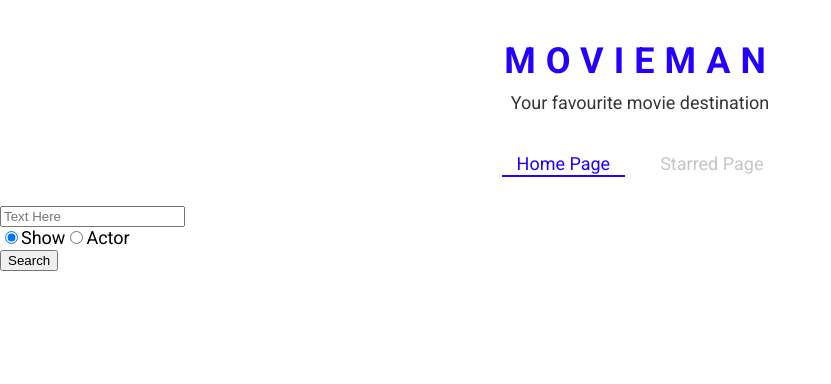
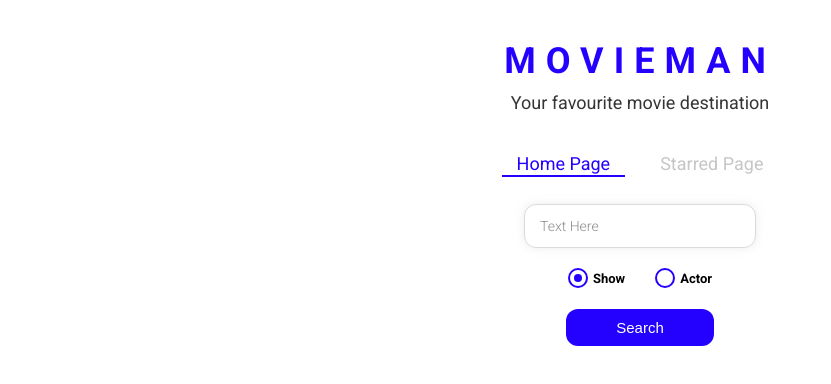
Before and after one commit to pratham-singh-data/movieman, a React (Create React App) app: page / in a window 1280 px wide. Shown: the top 384 px of the page, without its empty margins (0-831 px from the left). Built offline with nearby package versions, Linux system fonts and the light colour scheme.

Commit message:
Final Styling Done

```diff
--- /dev/null
+++ b/src/components/CustomRadio.js
@@ -0,0 +1,71 @@
+import React from "react";
+import styled from "styled-components";
+
+const RadioWrapper = styled.label`
+  display: block;
+  position: relative;
+  padding-left: 25px;
+  cursor: pointer;
+  font-size: 13px;
+  user-select: none;
+  font-weight: 700;
+  line-height: 1.65;
+
+  input {
+    position: absolute;
+    opacity: 0;
+    cursor: pointer;
+  }
+
+  span {
+    position: absolute;
+    top: 0;
+    left: 0;
+    height: 16px;
+    width: 16px;
+    background-color: #fff;
+    border: 2px solid ${({ theme }) => theme.mainColors.blue};
+    border-radius: 50%;
+  }
+
+  input:checked ~ span {
+    background-color: #fff;
+    border: 2px solid ${({ theme }) => theme.mainColors.blue};
+  }
+
+  span:after {
+    content: '';
+    position: absolute;
+    display: none;
+  }
+
+  input:checked ~ span:after {
+    display: block;
+  }
+
+  span:after {
+    top: 4px;
+    left: 4px;
+    width: 8px;
+    height: 8px;
+    border-radius: 50%;
+    background: ${({ theme }) => theme.mainColors.blue};
+  }
+`;
+
+const CustomRadio = ({label, ...restProps}) => {
+    return(
+        <RadioWrapper htmlFor={restProps.id}>
+            {label}
+
+            <input
+            type="radio"
+            {...restProps}
+            />
+
+            <span/>
+        </RadioWrapper>
+    );
+}
+
+export default CustomRadio;
--- a/src/pages/Home.js
+++ b/src/pages/Home.js
@@ -1,9 +1,11 @@
 import React, { useState } from 'react';
 import ActorGrid from '../components/actor/ActorGrid';
+import CustomRadio from '../components/CustomRadio';
 import MainPageLayout from '../components/MainPageLayout';
 import ShowGrid from '../components/show/ShowGrid';
 import apiGet from '../misc/config';
 import { useLastQuery } from '../misc/custom-hooks';
+import { RadioInputsWrapper, SearchButtonWrapper, SearchInput } from './Home.styled';
 
 const Home = () => {
   const [input, setInput] = useLastQuery();
@@ -55,7 +57,7 @@
 
   return (
     <MainPageLayout>
-      <input
+      <SearchInput
         type="text"
         value={input}
         placeholder="Text Here"
@@ -63,30 +65,32 @@
         onChange={ev => onInputChange(ev)}
       />
 
-      <div>
-        <input
-          type="radio"
-          id="show-search"
+      <RadioInputsWrapper>
+        <div>
+        <CustomRadio
+          label="Show"
+          id="show-serach"
           name="search-specifier"
           value="shows"
           onChange={ev => onRadioChange(ev)}
-          defaultChecked
-        />
-        <label htmlFor="show-search">Show</label>
+          defaultChecked />
+        </div>
 
-        <input
-          type="radio"
-          id="actor-search"
-          name="search-specifier"
-          value="people"
-          onChange={ev => onRadioChange(ev)}
-        />
-        <label htmlFor="actor-search">Actor</label>
-      </div>
+        <div>
+          <CustomRadio
+            label="Actor"
+            id="actor-search"
+            name="search-specifier"
+            value="people"
+            onChange={ev => onRadioChange(ev)}/>
+        </div>
+      </RadioInputsWrapper>
 
+      <SearchButtonWrapper>
       <button type="button" onClick={ev => onSearch()}>
         Search
       </button>
+      </SearchButtonWrapper>
 
       {renderResults()}
     </MainPageLayout>
--- /dev/null
+++ b/src/pages/Home.styled.js
@@ -0,0 +1,49 @@
+import styled from "styled-components";
+
+export const SearchInput = styled.input`
+  display: block;
+  font-family: 'Roboto', sans-serif;
+  width: 200px;
+  margin: auto;
+  outline: none;
+  padding: 13px 15px;
+  border: 1px solid #dbdbdb;
+  box-shadow: 0px 0px 10px 0px rgba(219, 219, 219, 0.5);
+  font-size: 14px;
+  border-radius: 12px;
+  color: #8d8d8d;
+
+  &::placeholder {
+    font-weight: 300;
+    color: #8d8d8d;
+  }
+`;
+
+export const RadioInputsWrapper = styled.div`
+  display: flex;
+  justify-content: center;
+  margin: 20px 0;
+
+  div {
+    margin: 0 15px;
+  }
+`;
+
+export const SearchButtonWrapper = styled.div`
+  text-align: center;
+  margin-bottom: 35px;
+
+  button {
+    color: #fff;
+    background-color: ${({ theme }) => theme.mainColors.blue};
+    margin: auto;
+    padding: 10px 50px;
+    font-size: 15px;
+    border: none;
+    outline: none;
+    border-radius: 12px;
+    &:hover {
+      cursor: pointer;
+    }
+  }
+`;
```
